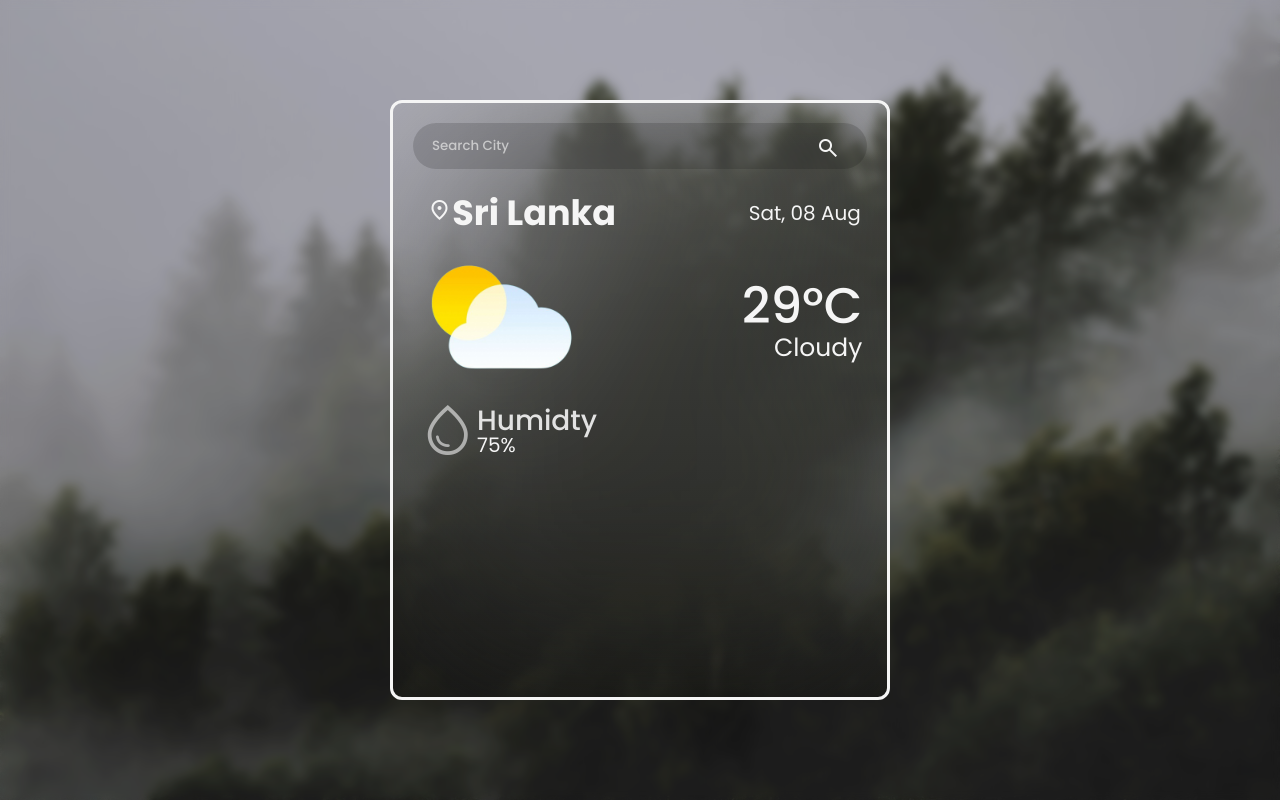
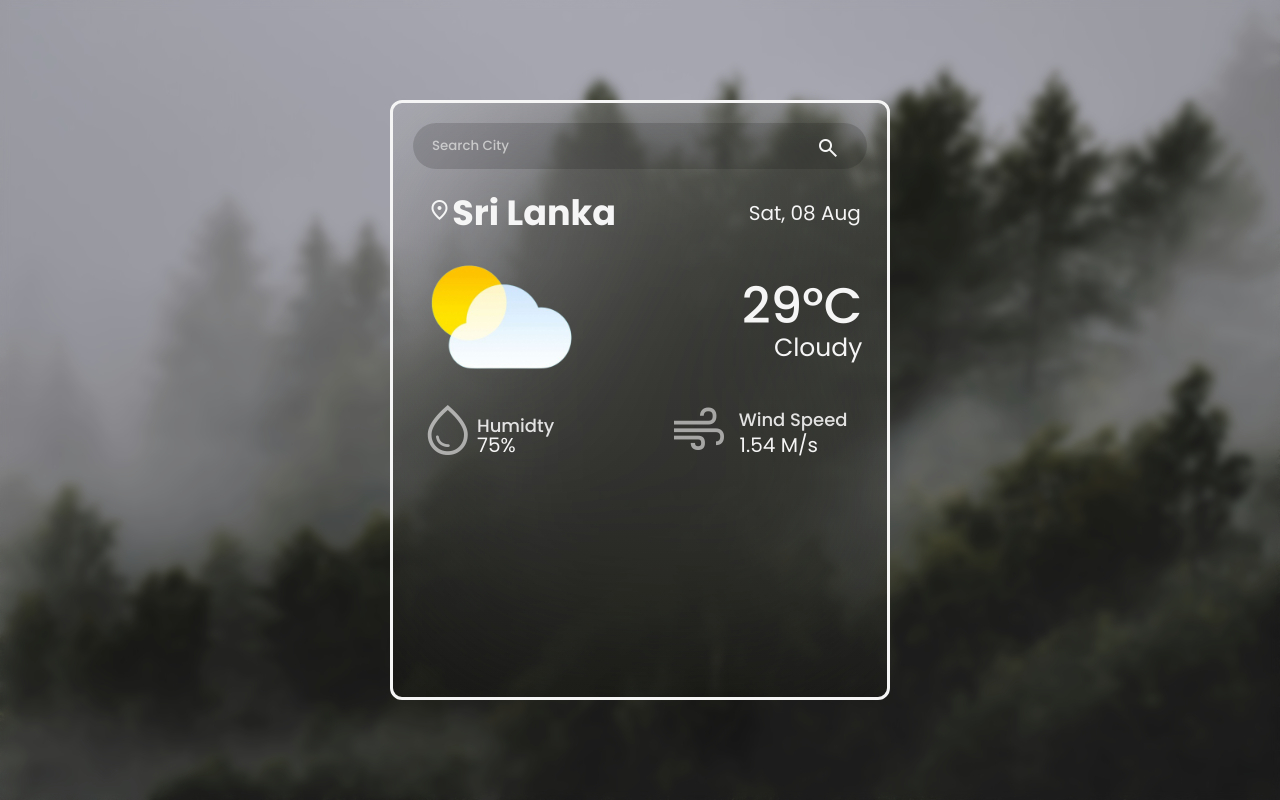
Before and after one commit to havindu05/Weather_API, a plain HTML site: page index.html in a window 1280 px wide. Drawn offline with nearby package versions, Linux system fonts and the light colour scheme; a web font is replaced by a local one.

Commit message:
Add wind speed icon and details

```diff
--- a/index.html
+++ b/index.html
@@ -55,11 +55,21 @@
             <div class="humiText2">
                 75%
             </div>
-        </section>
+            <div class="windIcon">
+                <span class="material-symbols-outlined">
+                    air
+                </span>
+            </div>
+            <div class="windText1">
+                Wind Speed
+            </div>
+            <div class="windText2">
+                1.54 M/s
+            </div>
 
 
+        </section>
     </div>
-
 
 
 
--- a/style.css
+++ b/style.css
@@ -143,9 +143,9 @@ body::before {
 
 .humiText1{
     position: absolute;
-    top: 50%;
+    top: 52%;
     left: 17%;
-    font-size: 28px;
+    font-size: 18px;
     font-weight: 500;
     opacity: 90%;
 }
@@ -156,3 +156,32 @@ body::before {
     left: 17%;
     font-size: 20px;
 }
+
+.windIcon {
+    position: absolute;
+    top: 50%;
+    right:32%;
+}
+
+.windIcon .material-symbols-outlined {
+    font-size: 60px;
+    opacity: 60%;
+    width: auto;
+    height: auto;
+}
+
+.windText1{
+    position: absolute;
+    top: 51%;
+    right: 8%;
+    font-size: 18px;
+    font-weight: 500;
+    opacity: 90%;
+}
+
+.windText2{
+    position: absolute;
+    top: 55%;
+    right: 14%;
+    font-size: 20px;
+}
```
